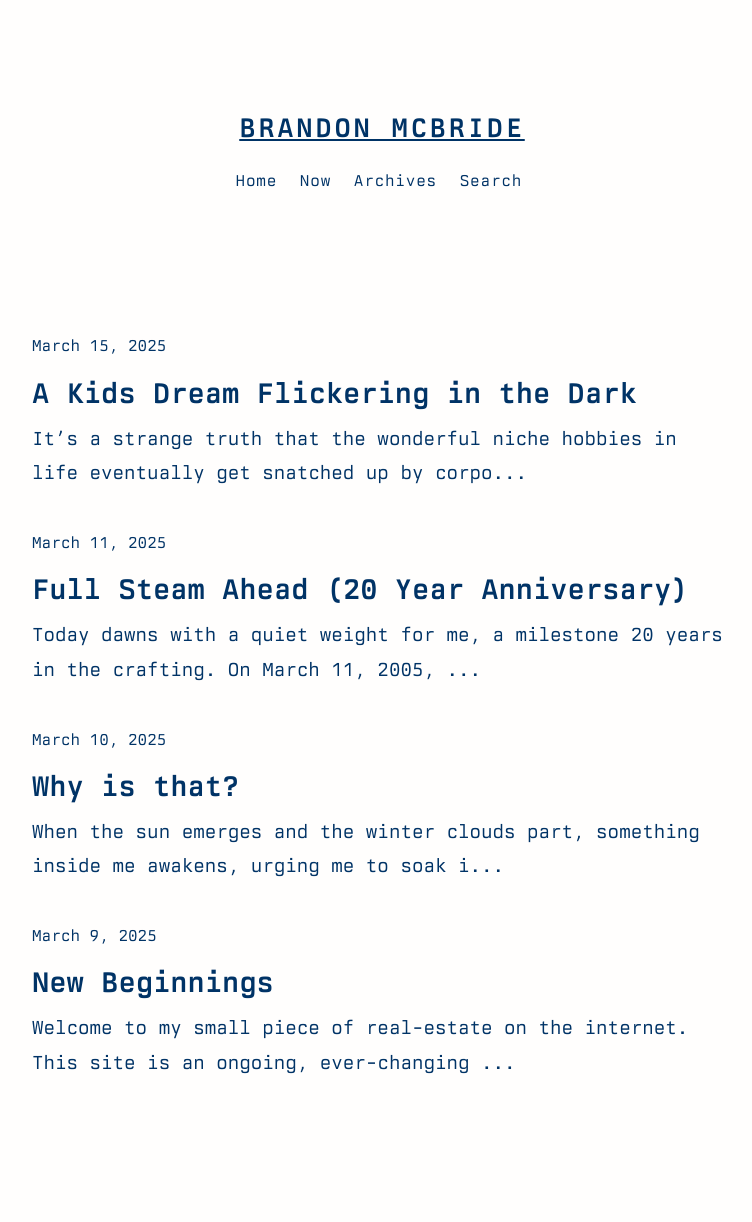
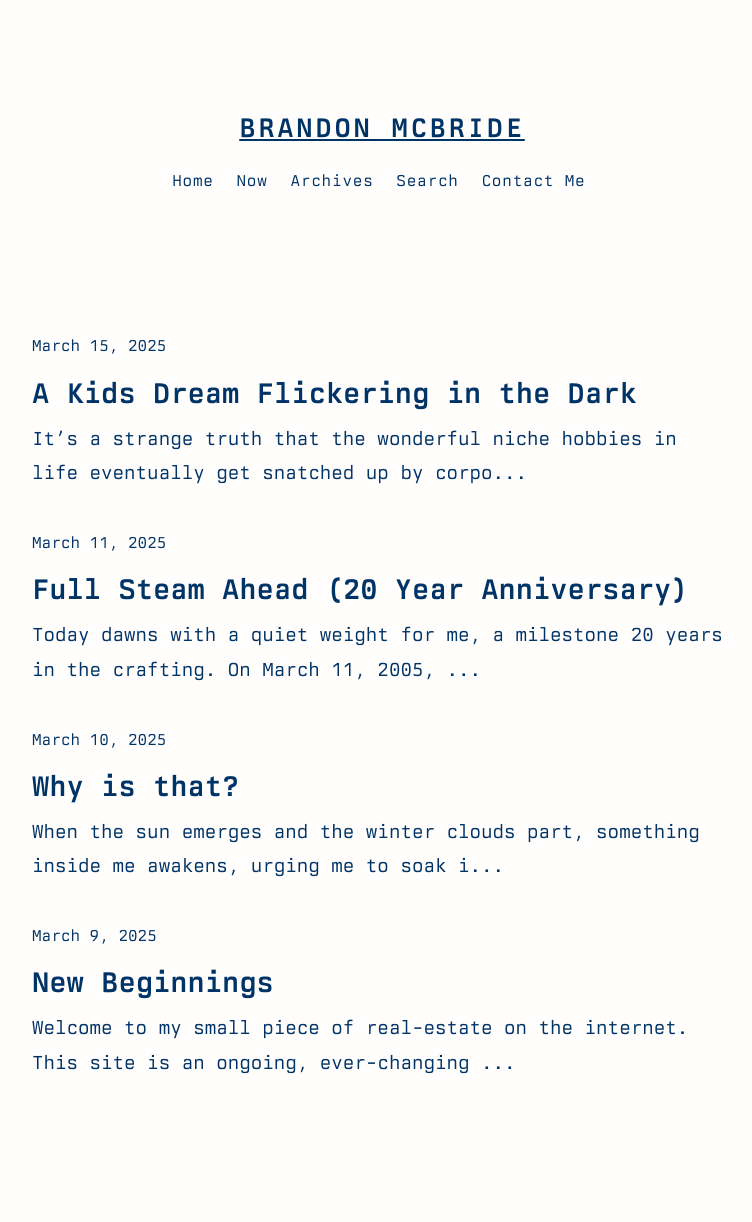
Before and after one commit to bmcbride-op/bmcbride-op.github.io, a Jekyll site: the page built from index.html, in a window 1280 px wide. Shown: the whole page, without its empty margins (258-1010 px from the left). Built offline with Jekyll 4.4.1, drawn with Linux system fonts in a browser that asks for light colours; some web fonts are replaced.

Commit message:
Update default.html
added contact

```diff
--- a/_layouts/default.html
+++ b/_layouts/default.html
@@ -6,8 +6,8 @@
     <title>{{ page.title }} | {{ site.title }}</title>
     <link rel="alternate" type="application/rss+xml" title="RSS Feed for {{ site.title }}'s blog" href="/feed.rss">
     <link rel="icon" href="" type="image/x-icon">
-    <link href="https://fonts.googleapis.com/css?family=Times+New+Roman" rel="stylesheet">
     <link rel="stylesheet" href="/style.css">
+    <script src="/search.js" defer></script> <!-- Keep for search functionality -->
   </head>
   <body>
     <div class="site-wrapper">
@@ -19,6 +19,7 @@
           <a href="/now" title="Now">Now</a>
           <a href="/archives" title="Archives">Archives</a>
           <a href="/search" title="Search">Search</a>
+          <a href="mailto:hello@housemcbride.com" title="Contact Me">Contact Me</a> <!-- New contact link -->
         </div>
         <br /><br /><br />
         <div class="blog-post">
```
